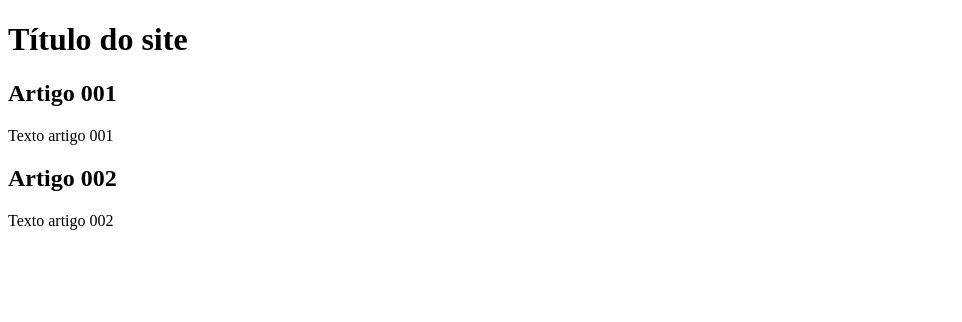
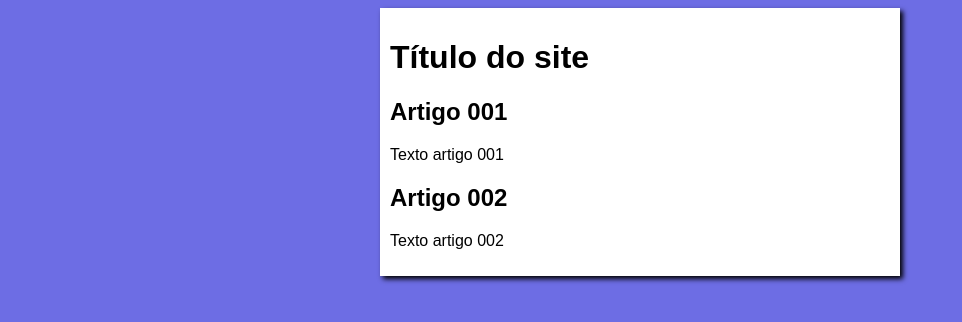
Before and after one commit to NicolasM3deiros/Projeto-site, a plain HTML site: page index.html in a window 1280 px wide. Shown: the whole page, without its empty margins (0-962 px from the left). Drawn offline with Linux system fonts and the light colour scheme.

Commit message:
iniciei o design

```diff
--- /dev/null
+++ b/estilo/style.css
@@ -0,0 +1,16 @@
+*{
+    font-family: Arial, Helvetica, sans-serif  ;
+
+}
+
+body {
+    background-color: rgb(109, 109, 228);
+}
+
+main {
+    background-color: white;
+    width: 500px;
+    margin: auto;
+    padding: 10px;
+    box-shadow: 3px 3px 5px black;
+}
--- a/index.html
+++ b/index.html
@@ -4,6 +4,7 @@
     <meta charset="UTF-8">
     <meta name="viewport" content="width=device-width, initial-scale=1.0">
     <title>Título do site</title>
+    <link rel="stylesheet" href="estilo/style.css">
 </head>
 <body>
     <main>
```
